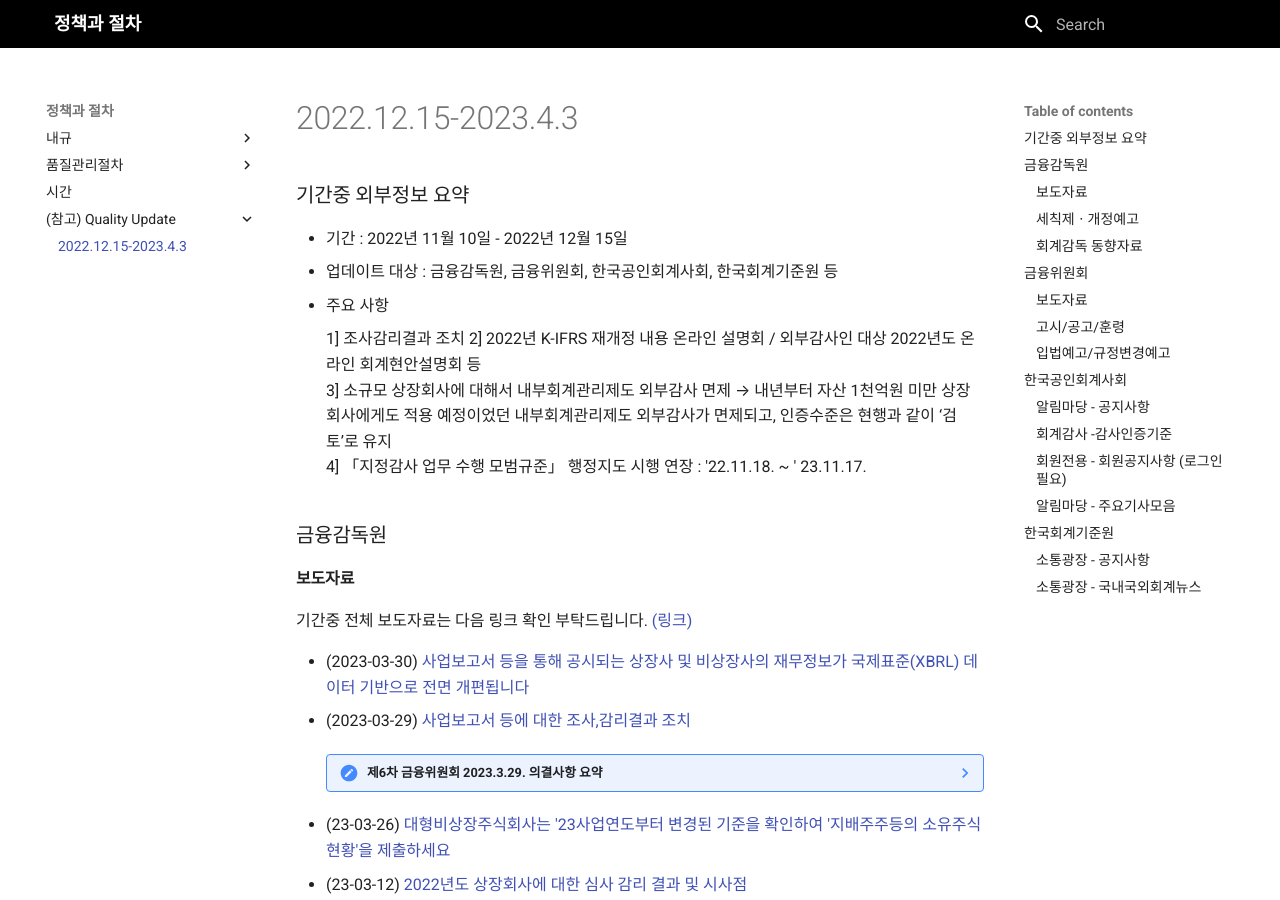
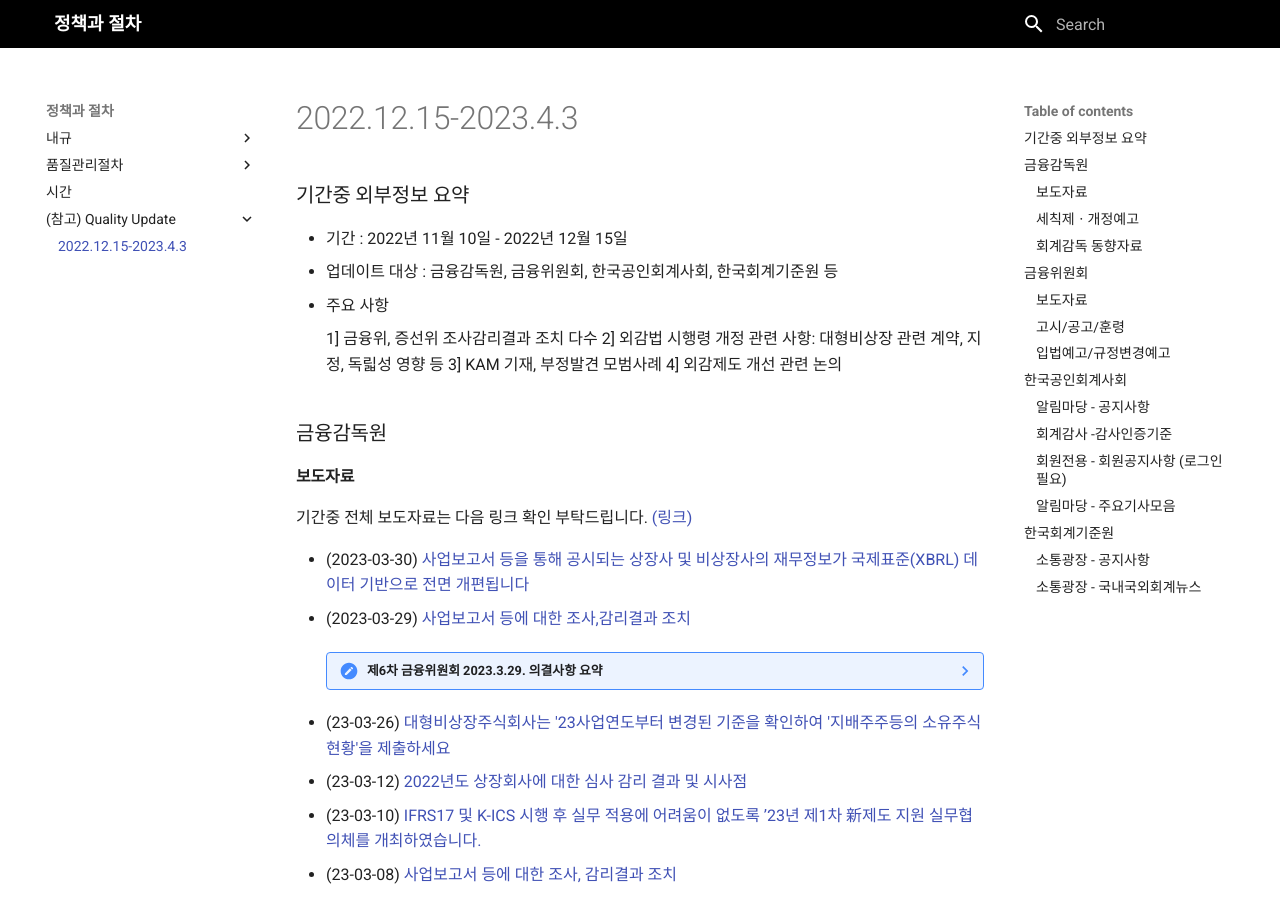
Before and after one commit to seonjin-qualityControl/policy, an MkDocs documentation site: the page built from docs/qualityUpdate/221215-230403.md, in a window 1280 px wide and 900 px high. Built offline with MkDocs 1.6.1 and Material for MkDocs 9.7.7, drawn with Linux system fonts in a browser that asks for light colours.

Commit message:
update 230404-01

```diff
--- a/docs/qualityUpdate/221215-230403.md
+++ b/docs/qualityUpdate/221215-230403.md
@@ -4,11 +4,10 @@
 - 업데이트 대상 : 금융감독원, 금융위원회, 한국공인회계사회, 한국회계기준원 등
 - 주요 사항
 
-    1]	조사감리결과 조치
-    2]	2022년 K-IFRS 재개정 내용 온라인 설명회 / 외부감사인 대상 2022년도 온라인 회계현안설명회 등
-    3]	소규모 상장회사에 대해서 내부회계관리제도 외부감사 면제 → 내년부터 자산 1천억원 미만 상장회사에게도 적용 예정이었던 내부회계관리제도 외부감사가 면제되고, 인증수준은 현행과 같이 ‘검토’로 유지
-    4]	「지정감사 업무 수행 모범규준」 행정지도 시행 연장 : '22.11.18. ~ ' 23.11.17.
-
+    1] 금융위, 증선위 조사감리결과 조치 다수
+    2] 외감법 시행령 개정 관련 사항: 대형비상장 관련 계약, 지정, 독릷성 영향 등
+    3] KAM 기재, 부정발견 모범사례
+    4] 외감제도 개선 관련 논의
 
 ### 금융감독원
 
```
